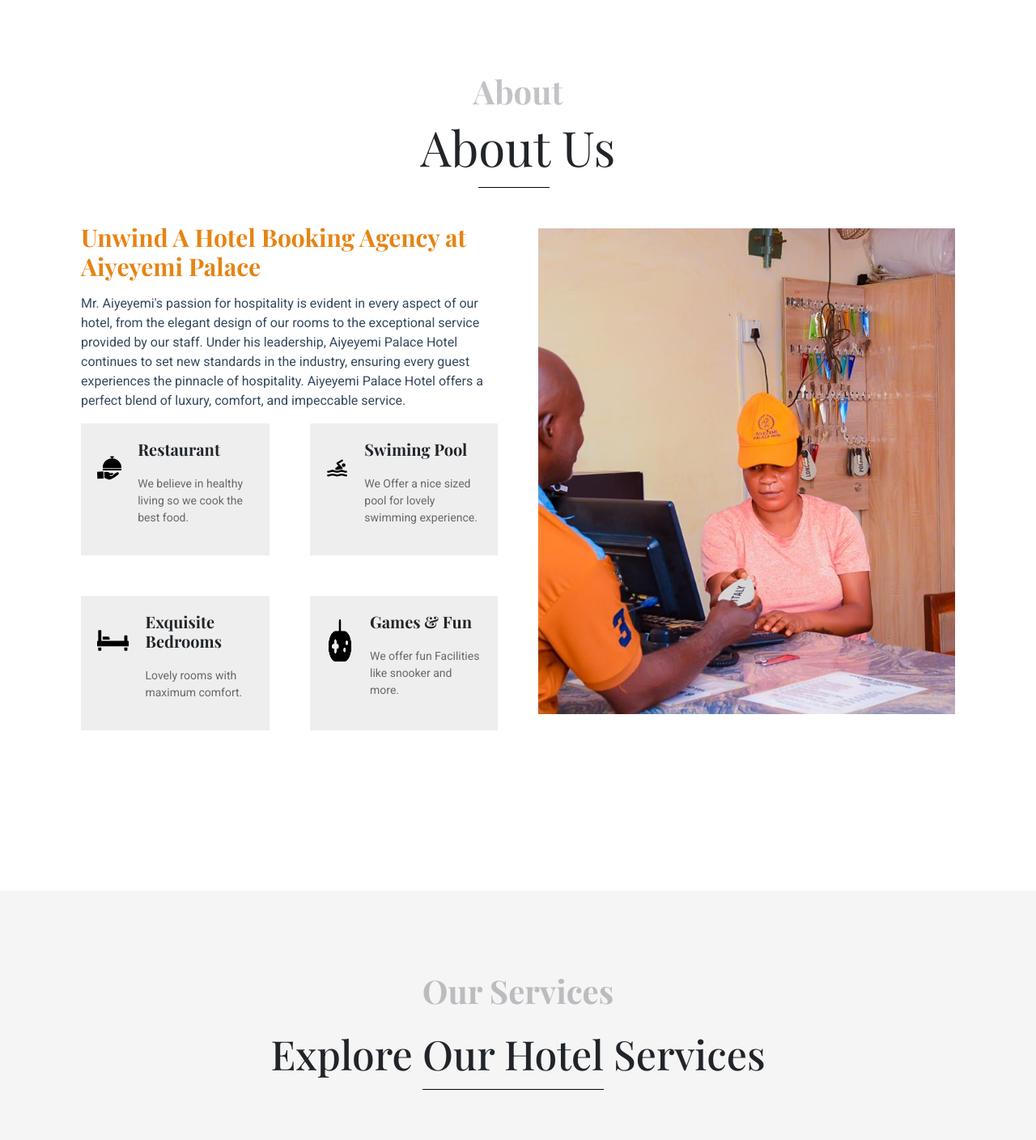
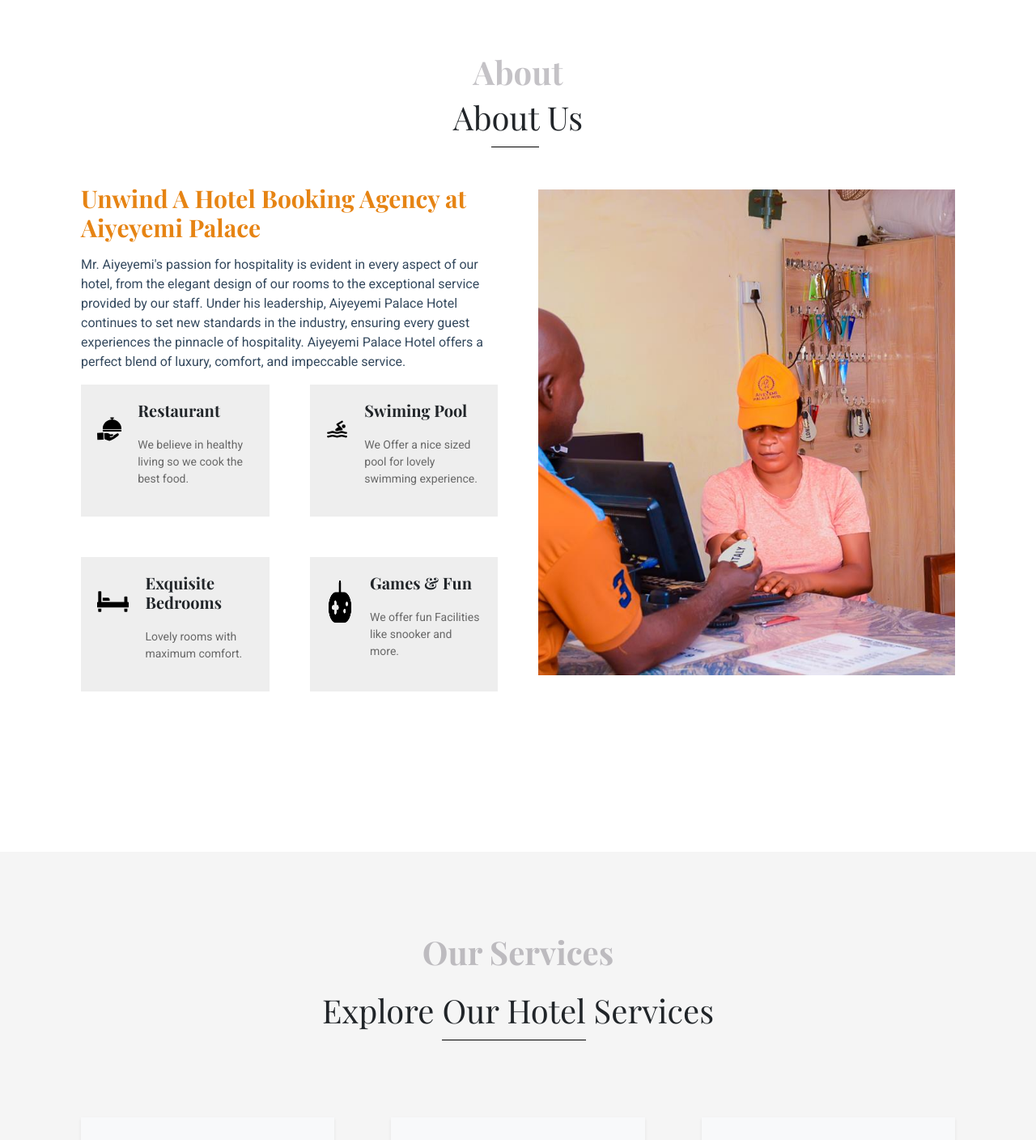
Before and after one commit to pepelindr13/Aiyeyemi, a React (Vite) app: page / in a window 1280 px wide. Shown: the part 1800-3208 px from the top of the page at 81% size. Built offline with nearby package versions, Linux system fonts and the light colour scheme; a web font is replaced by a local one.

Commit message:
committed

```diff
--- a/src/App.jsx
+++ b/src/App.jsx
@@ -7,10 +7,12 @@
 import About from './Components/About'
 import Contact from './Components/Contact'
 import Topbtn from './Components/Topbtn'
+import ScrollToTop from './Components/ScrollToTop'
 function App() {
 
   return (
     <>
+    <ScrollToTop/>
     <Routes>
       <Route path='/' element={<Hero/>}/>
       <Route path='/rooms' element={<Booking/>}/>
--- a/src/Components/Navbar.css
+++ b/src/Components/Navbar.css
@@ -70,4 +70,9 @@
       padding: 10px 0;
       /* border-top: 1px solid #444; */
     }
+
+    footer .nav-item {
+        text-align: start;
+      }
+
   }
--- /dev/null
+++ b/src/Components/ScrollToTop.jsx
@@ -0,0 +1,14 @@
+import { useEffect } from 'react';
+import { useLocation } from 'react-router-dom';
+
+const ScrollToTop = () => {
+  const { pathname } = useLocation();
+
+  useEffect(() => {
+    window.scrollTo(0, 0);
+  }, [pathname]);
+
+  return null;
+};
+
+export default ScrollToTop;
--- a/src/index.css
+++ b/src/index.css
@@ -340,8 +340,8 @@
 }
 
 .services h1 {
-  font-size: 50px;
-  font-weight: 500;
+  font-size: 40px;
+  font-weight: 400;
 }
 
 .serviceDiv div {
@@ -438,7 +438,7 @@
 }
 
 .featured h1, .abt h1 {
-  font-size: 60px;
+  font-size: 40px;
   font-weight: 100;
 }
 .rooms h2 {
@@ -1072,6 +1072,10 @@
     color: #e68414;
   }
 
+  .firstCarou, .firstCaro {
+    height: 100vh;
+  }
+
   .firstCaro img,.firstCarou img   {
     height: 100vh;
     filter: brightness(30%);
```
